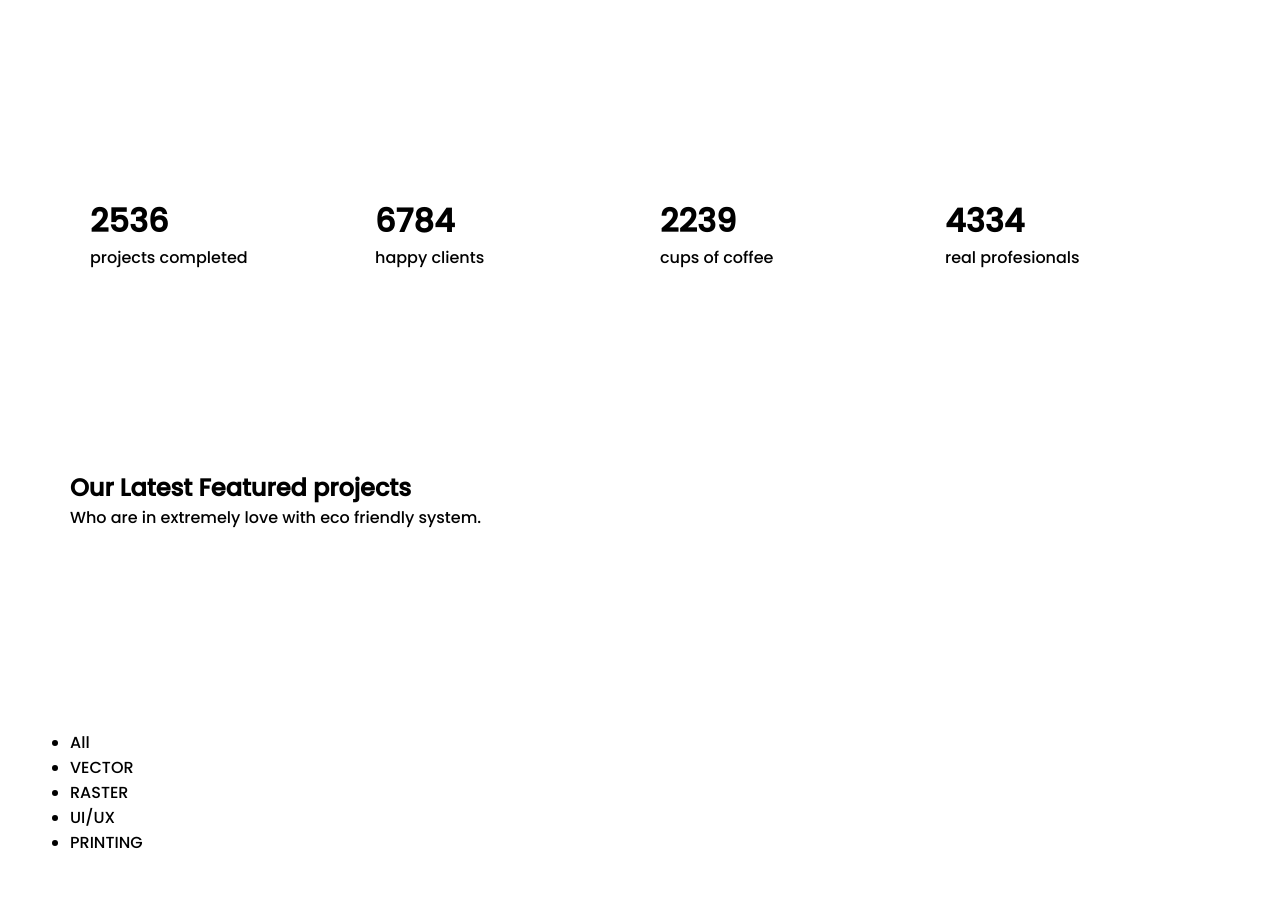
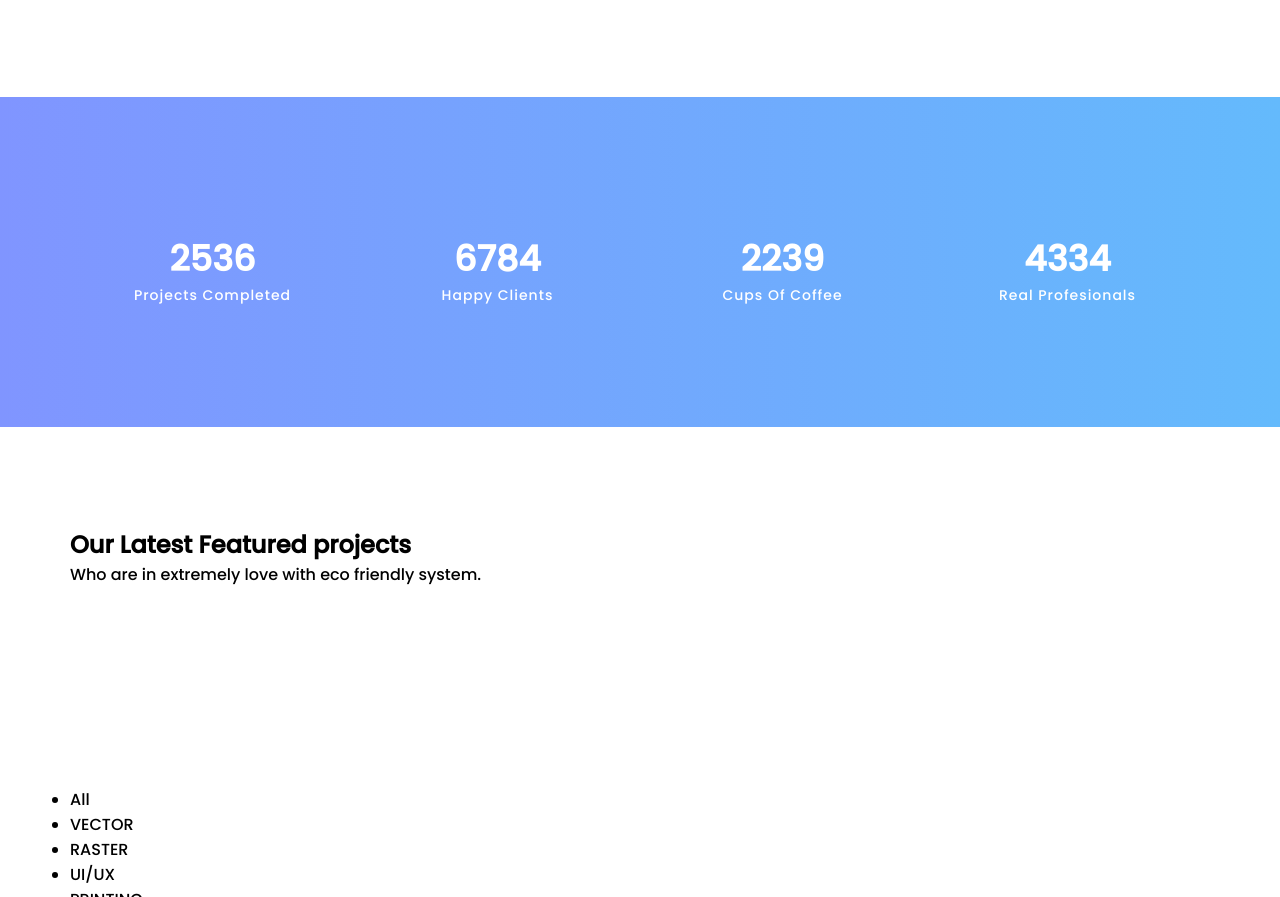
Before and after one commit to front-end-by-rimantas/27-grupe-portfolio-personal, a website: page index.html in a window 1280 px wide. Shown: the part 1811-2708 px from the top of the page. Drawn offline with Linux system fonts and the light colour scheme.

Commit message:
Counter styling

```diff
--- a/css/home.css
+++ b/css/home.css
@@ -28,6 +28,27 @@
 /* Offered services end */
 
 /* Counter  start  */
+.counter {
+  background: var(--color-gradient);
+  text-align: center;
+  text-transform: capitalize;
+  height: 330px;
+}
+.counter .row {
+  margin-top: 65px;
+}
+
+.countNum {
+  color: #fff;
+  font-size: 35px;
+}
+.countText {
+  color: #fff;
+  font-size: 14px;
+  font-weight: 100;
+  letter-spacing: 1px;
+}
+
 /* Counter end */
 
 /* Latest featured projects start  */
--- a/index.html
+++ b/index.html
@@ -131,24 +131,24 @@
     <!-- Offered services end -->
 
     <!-- Counter  start  -->
-    <div class="container">
-        <div class="row">
+    <div class="container counter">
+        <div class="row  ">
 
             <div class="col-12 col-sm-12 col-md-6  col-lg-3">
-                <h1>2536</h1>
-                <p>projects completed</p>
+                <h1 class="countNum">2536</h1>
+                <p class="countText">projects completed</p>
             </div>
             <div class="col-12 col-sm-12 col-md-6  col-lg-3">
-                <h1>6784</h1>
-                <p>happy clients</p>
+                <h1 class="countNum">6784</h1>
+                <p class="countText">happy clients</p>
             </div>
             <div class="col-12 col-sm-12 col-md-6  col-lg-3">
-                <h1>2239</h1>
-                <p>cups of coffee</p>
+                <h1 class="countNum">2239</h1>
+                <p class="countText">cups of coffee</p>
             </div>
             <div class="col-12 col-sm-12 col-md-6 col-lg-3">
-                <h1>4334</h1>
-                <p>real profesionals</p>
+                <h1 class="countNum">4334</h1>
+                <p class="countText">real profesionals</p>
             </div>
         </div>
 
```
